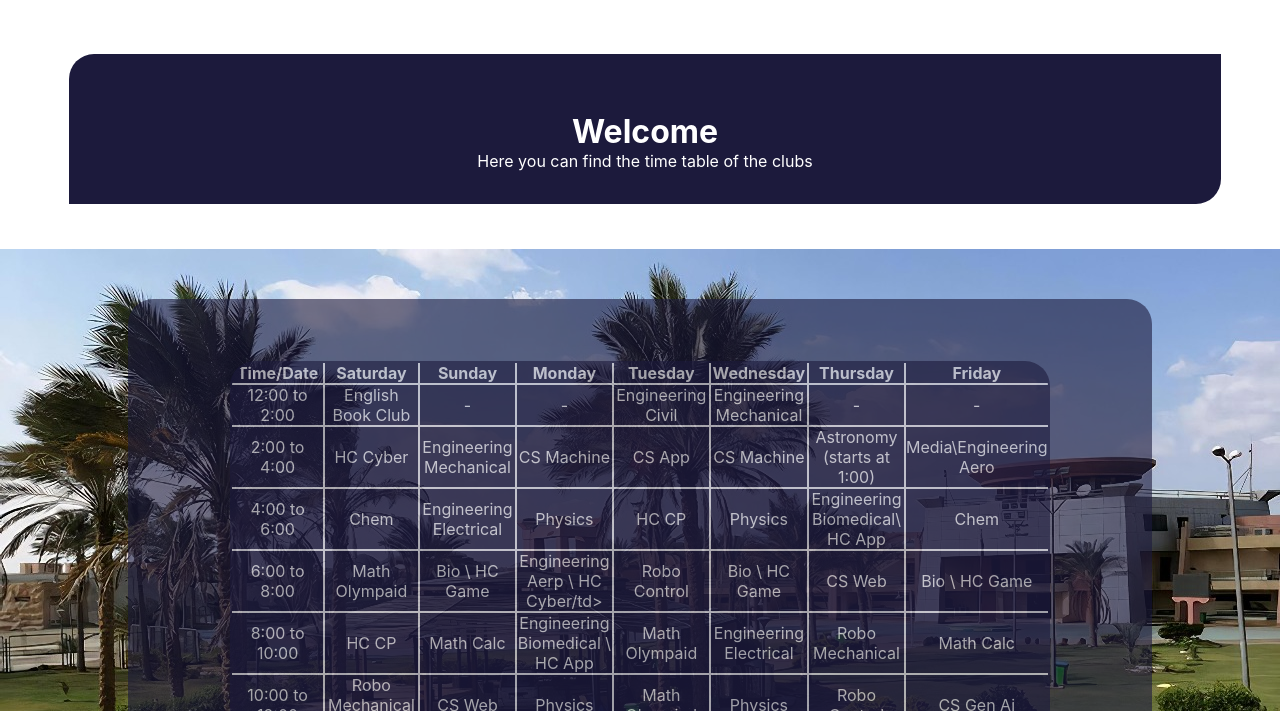
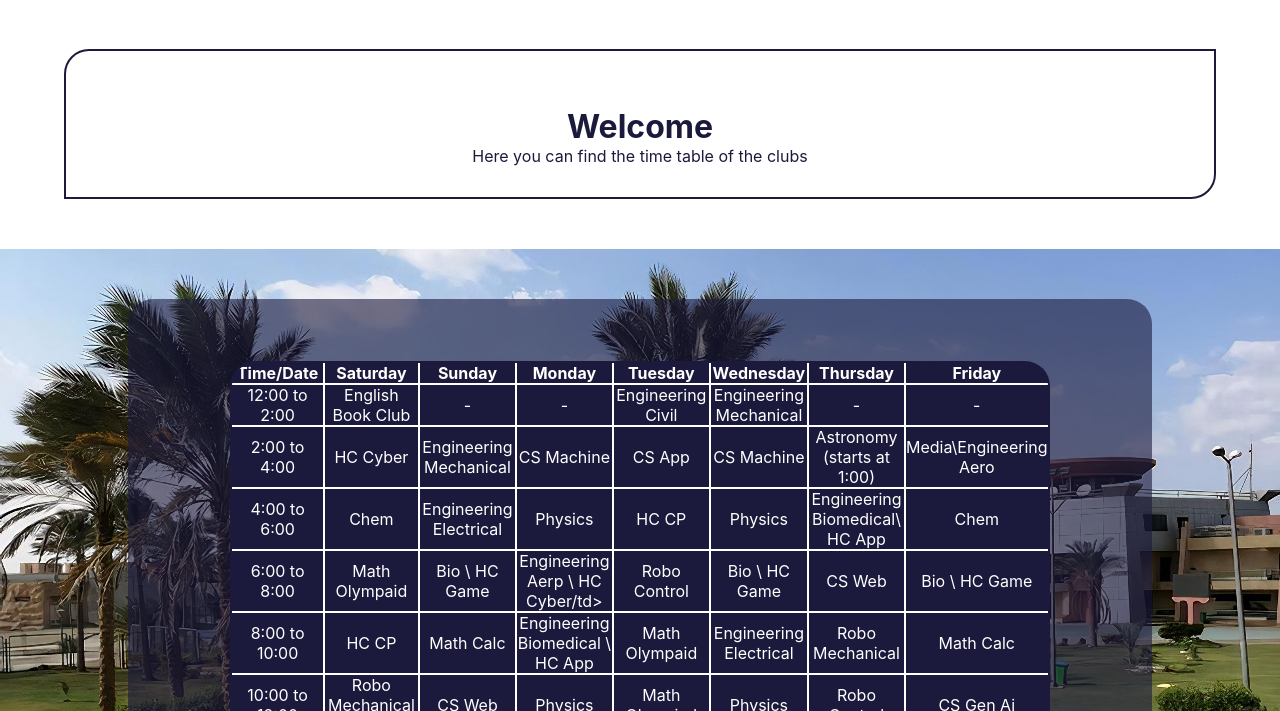
Before and after one commit to Seif-Elmenshawy/Union-Website, a plain HTML site: page table.html in a window 1280 px wide. In both pictures the pointer is over the element 640 px from the left and 213 px from the top of the page. Shown: the part 89-800 px from the top of the page. Drawn offline with Linux system fonts and the light colour scheme.

Commit message:
hover edited

```diff
--- a/style.css
+++ b/style.css
@@ -158,7 +158,10 @@ footer{
     transition: trasnform 0.3s ease;
 }
 .welcome:hover{
-    transform: translate(5px, 5px);
+        background-color: white;
+    color: #1c1a3c;
+    border: 2px solid black;
+    border-color: #1c1a3c;
 }
 .table{
     background-image: url(WhatsApp\ Image\ 2025-06-22\ at\ 21.16.10_669c2bb1.jpg);
@@ -183,7 +186,6 @@ footer{
 
 table{
     color:white;
-    opacity: 0.6;
     border: 2px solid white;
     border-color: white;
     background-color:#1c1a3c;
@@ -193,9 +195,7 @@ table{
     width:80%;
     font-family: -apple-system, BlinkMacSystemFont, "Segoe UI", Roboto, "Helvetica Neue", Arial, sans-serif, "Apple Color Emoji", "Segoe UI Emoji", "Segoe UI Symbol", "Noto Color Emoji";
 }
-table:hover{
-    opacity:1;
-}
+
 td, th{
     border: 2px solid white;
     text-align: center;
```
